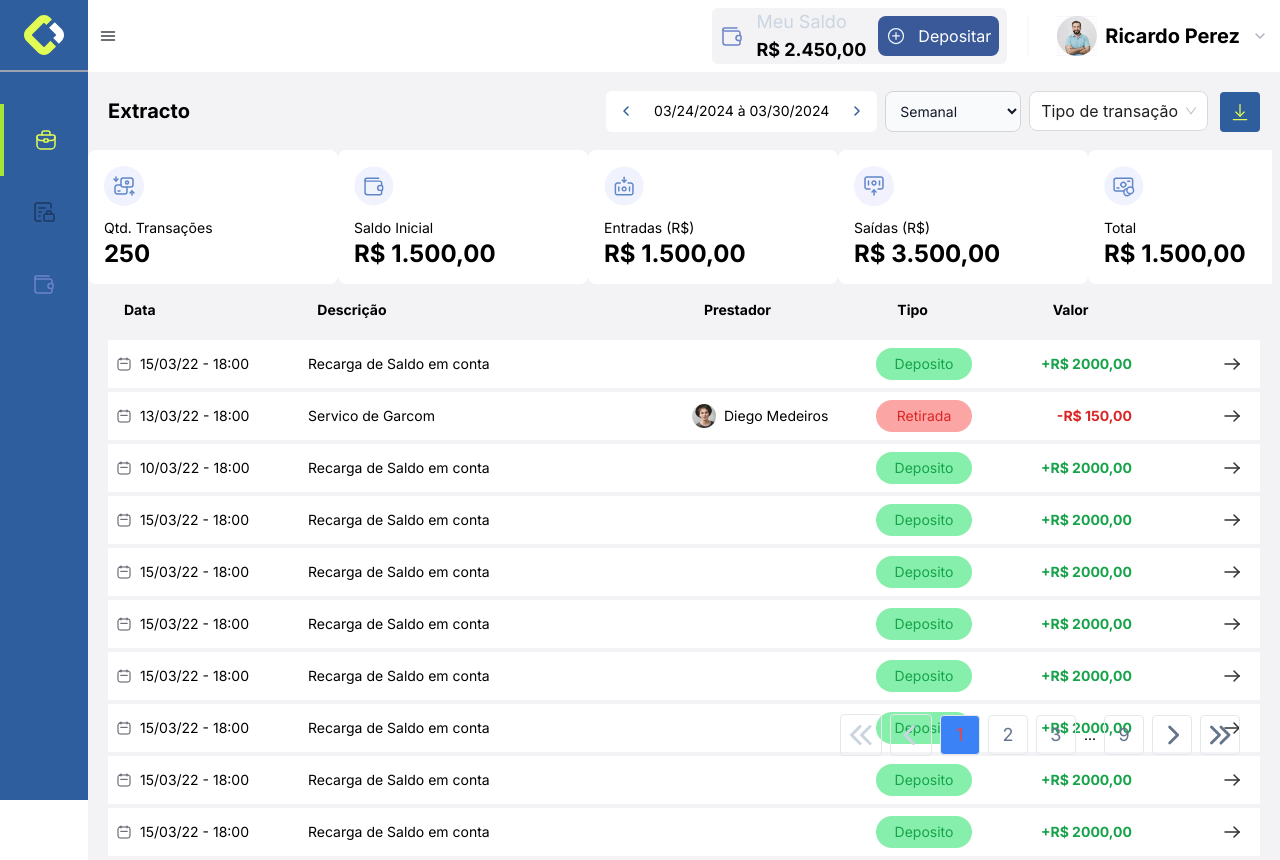
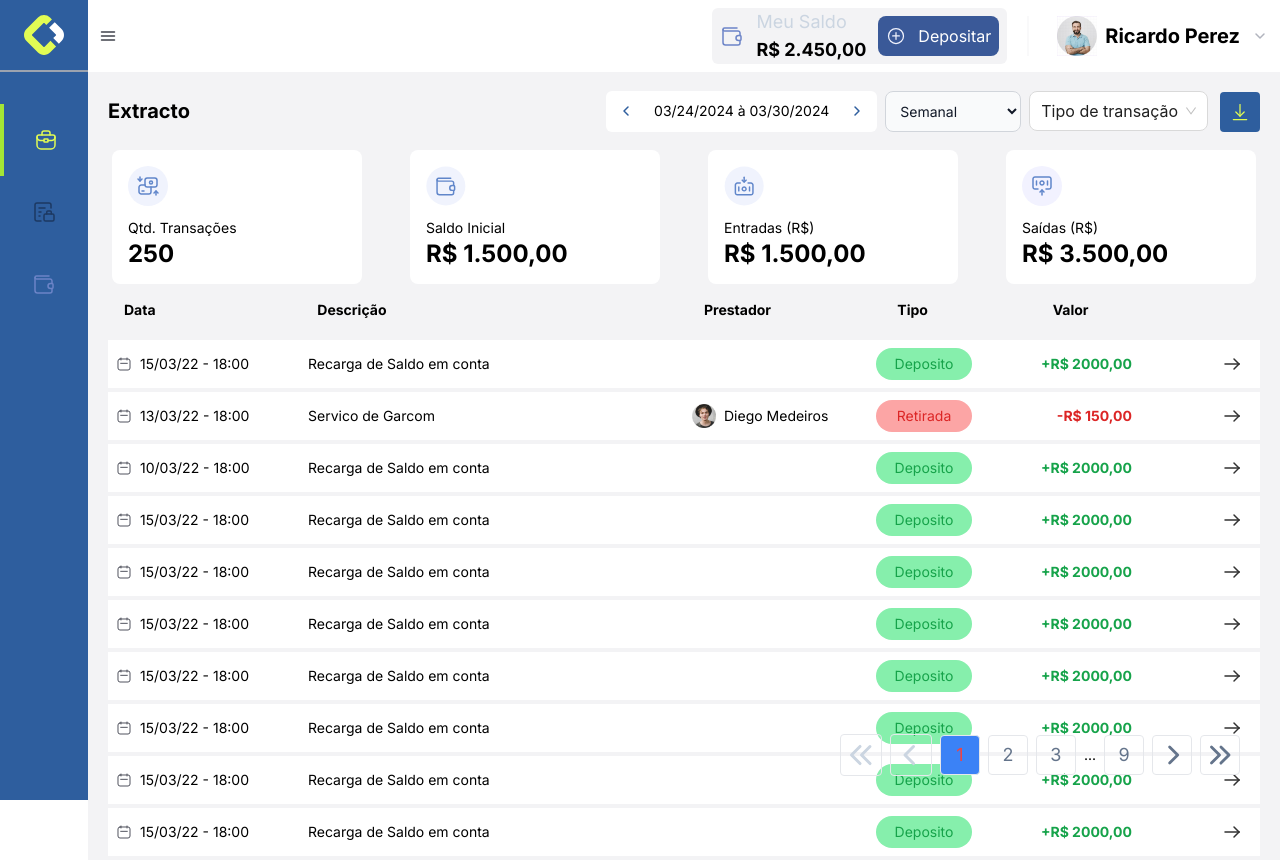
Before and after one commit to BTC415/Financial_Analysis_FE, a Next.js app: page / in a window 1280 px wide. Built offline with nearby package versions, Linux system fonts and the light colour scheme.

Commit message:
fixed pagination and financial card

```diff
--- a/app/page.tsx
+++ b/app/page.tsx
@@ -73,7 +73,7 @@ export default function HomePage({ searchParams }: PageProps) {
         <div className='w-[88px] hidden lg:block'>
           <Sidebar />
         </div>
-        <div className='flex-grow bg-[#F3F3F5]'>
+        <div className='flex-grow bg-[#F3F3F5] '>
           <Navbar />
           <div className='flex items-center p-3 mx-2 gap-3'>
             <p className='font-bold text-xl flex flex-grow font-Inter text-sm/[20px] leading-6'>Extracto</p>
@@ -187,7 +187,7 @@ export default function HomePage({ searchParams }: PageProps) {
             </div>
           )}
 
-          <div className='flex flex-row overflow-x-auto w-[calc(100vw-8px)] md:w-[calc(100vw-96px)] justify-evenly'>
+          <div className='flex flex-row overflow-x-auto w-[calc(100vw-8px)] md:w-[calc(100vw-96px)] gap-12 pl-6'>
             <FinancialCard
               svg={"#svg-transacoes"}
               text={"Qtd. Transações"}
@@ -288,7 +288,7 @@ export default function HomePage({ searchParams }: PageProps) {
               ))}
             </div>
           </div>
-          <div className='absolute md:ml-auto md:mr-10 mt-4 mb-1 bottom-10 right-0 text-sm font-Inter'>
+          <div className='fixed md:ml-auto md:mr-10 mt-4 mb-1 bottom-5 right-0 text-sm font-Inter'>
             <PaginationBar href="/" page={page} pageCount={pageCount} />
           </div>
         </div>
```
